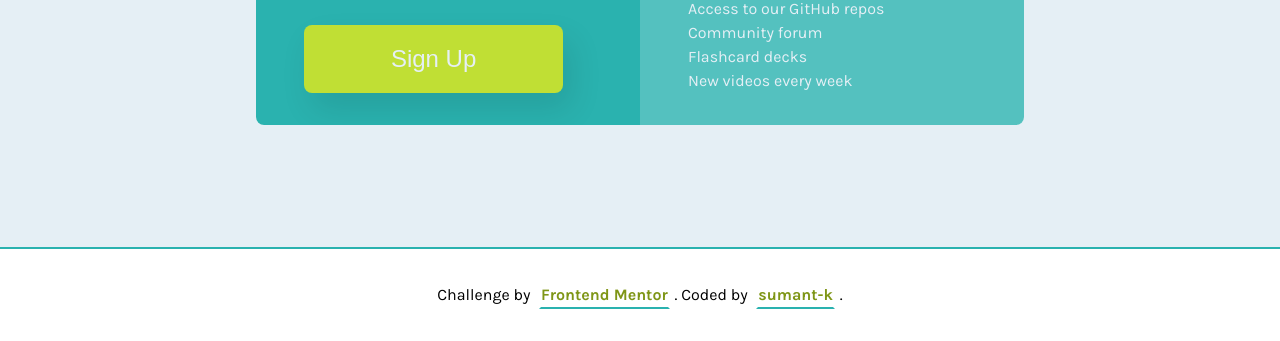
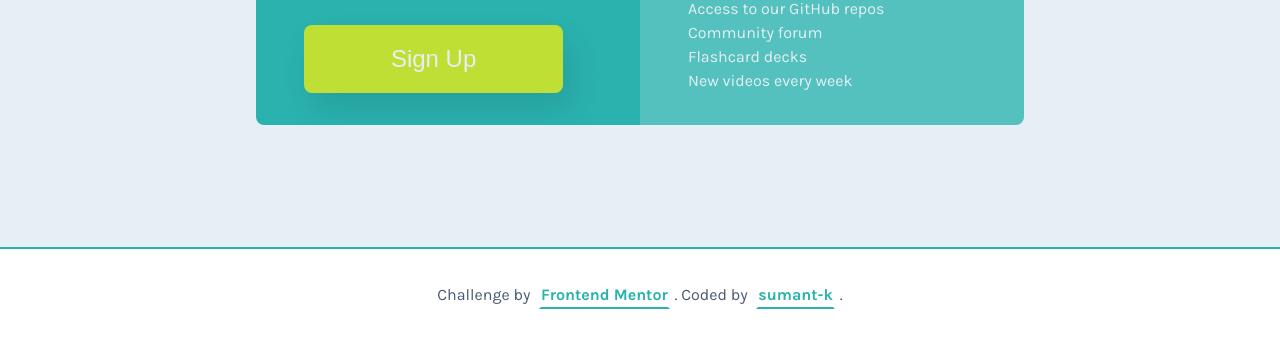
Before and after one commit to sumant-k/fm-price-grid, a website: page index.html in a window 1280 px wide. Shown: the part 553-894 px from the top of the page. Drawn offline with Linux system fonts and the light colour scheme.

Commit message:
CR: attribution

```diff
--- a/sass/component.scss
+++ b/sass/component.scss
@@ -84,12 +84,13 @@
   font-weight: 400;
   border-top: 2px solid $color-primary-cyan;
   font-size: 1rem;
+  color: darken($color-neutral-grayish-blue, 30%);
   a {
     outline: none;
     display: inline-block;
     margin: 0 0.3rem;
     text-decoration: none;
-    color: darken($color-primary-bright-yellow, 20%);
+    color: $color-primary-cyan;
     font-weight: 700;
     border-top: 2px solid transparent;
     border-left: 2px solid transparent;
@@ -98,7 +99,7 @@
     transition: all 0.3s;
     &:active,
     &:hover {
-      border: 2px solid $color-primary-cyan;
+      border: 2px solid $color-primary-bright-yellow;
     }
   }
   padding: 2rem;
```
Also changed, not shown: css/style.css.
